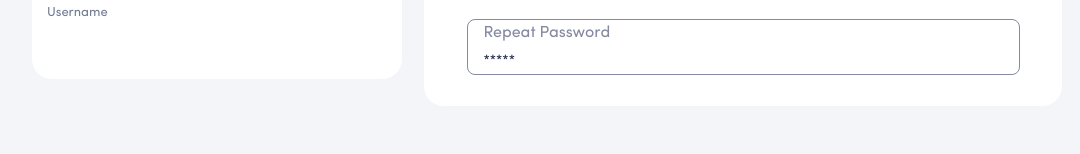
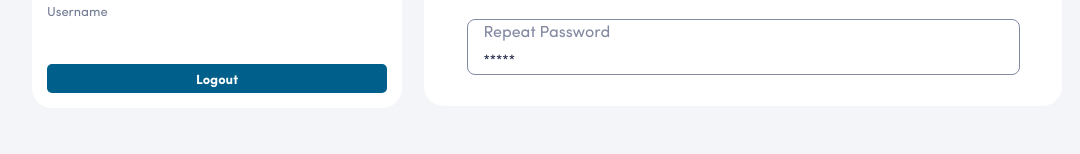
Before and after one commit to NSENGIYUMVA-Christian/weather-app-nextjs, a Next.js app in the folder client/: page /dashboard/profile in a window 1280 px wide. Shown: the part 566-720 px from the top of the page, without its empty margins (93-1173 px from the left). Built offline with nearby package versions, Linux system fonts and the light colour scheme; a web font is replaced by a local one.

Commit message:
added logout btn ui

```diff
--- a/client/app/auth/page.tsx
+++ b/client/app/auth/page.tsx
@@ -9,9 +9,6 @@
   import styles from "./page.module.scss"
 import { sofiaProBold,sofiaProMedium,sofiaProRegular,bicycletteRegular } from '@/fonts/fonts';
 import {  toast } from 'react-toastify';
-
-
-
 
   const AuthPage = () => {
 
--- a/client/app/dashboard/profile/page.module.scss
+++ b/client/app/dashboard/profile/page.module.scss
@@ -179,6 +179,17 @@ $skyBlue:#00608B;
     color:$skyBlue
 }
 
+.logoutBtn{
+    text-align: center;
+    border:none;
+    width:100%;
+    padding:5px;
+    border-radius: 5px;
+    color:white;
+    background-color: $skyBlue;
+    cursor: pointer;
+}
+
 ////small screen
 @media (max-width:768px){
     .main{
--- a/client/app/dashboard/profile/page.tsx
+++ b/client/app/dashboard/profile/page.tsx
@@ -54,6 +54,11 @@ const page = () => {
       setPastWeatherData(getPastDataFromLocalStorage())
       },[])
 
+
+      /// handle logout
+      const handleLogout = ()=>{
+        console.log("logout")
+      }
       ///// update user form
         ///// handle register form change
     const handleUserDataChange = (event: React.ChangeEvent<HTMLInputElement>) => {
@@ -147,6 +152,7 @@ console.log("image upload success",response)
         <span className={sofiaProRegular.className}>Username</span>
         <p className={`${sofiaProMedium.className}`} >{auth?.username}</p>
          </div>
+         <button className={ `${sofiaProBold.className} ${styles.logoutBtn}`}  onClick={handleLogout} >Logout</button>
      </div>
     </div>
   </div>
```
